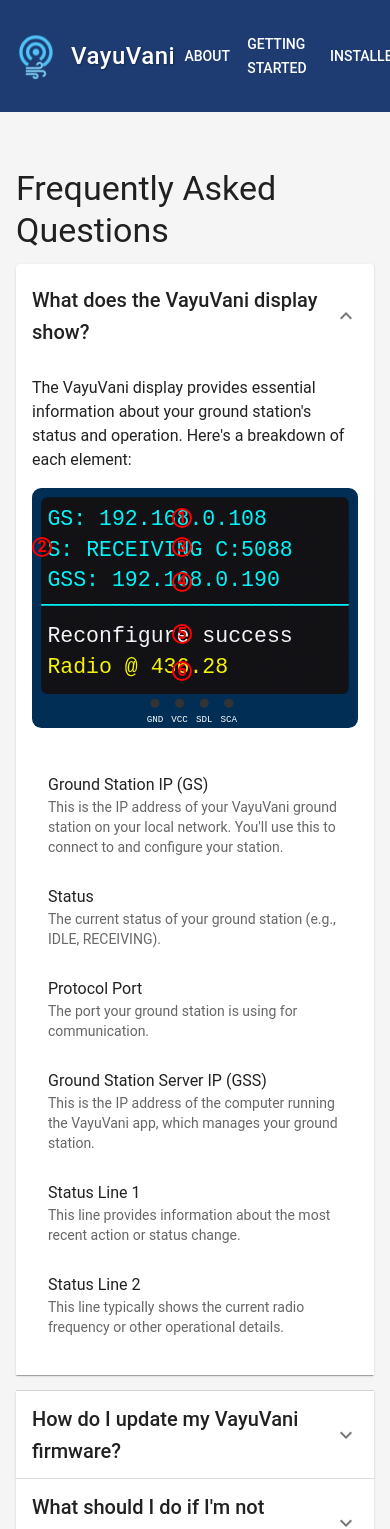
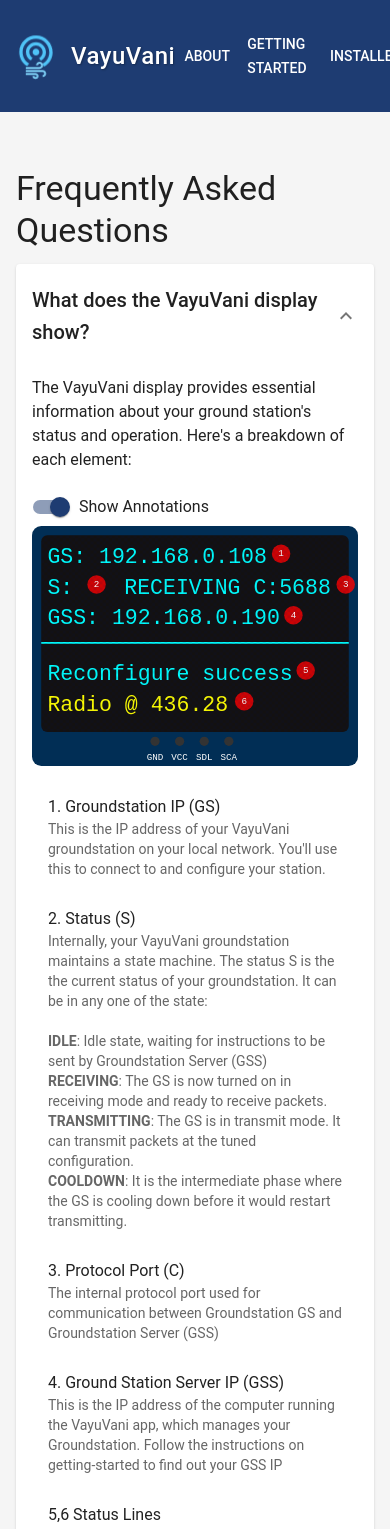
Before and after one commit to vayuvani/website, a React (Vite) app: page /faq in a window 390 px wide. Shown: the top 1529 px of the page. Built offline with nearby package versions, Linux system fonts and the light colour scheme.

Commit message:
chore: fixed dynamic status with responsive annotation

```diff
--- a/src/DynamicStatusDisplay.jsx
+++ b/src/DynamicStatusDisplay.jsx
@@ -9,46 +9,112 @@
   line2 = 'Radio @ 436.28',
   showInputs = false,
   onInputChange = () => {},
-  maxWidth = '100%'  // New prop to control the size
+  maxWidth = '100%',
+  showAnnotations = false
 }) => {
   const handleInputChange = (field) => (e) => {
     onInputChange(field, e.target.value);
   };
+  const Annotation = ({ number, text, color = "#00ffff" }) => (
+      <g className="annotation-group">
+        <text x="0" y="0" fill={color}>
+          {text}
+        </text>
+        {showAnnotations && (
+            <g transform={`translate(${text ? text.length * 4 + 8 : 0}, -3)`}>
+              <circle r="3" fill="rgba(255, 0, 0, 0.8)" />
+              <text
+                  x="0"
+                  y="0"
+                  textAnchor="middle"
+                  dominantBaseline="middle"
+                  fill="white"
+                  fontSize="3"
+                  fontStyle="bold"
+                  fontFamily="monospace"
+              >
+                {number}
+              </text>
+            </g>
+        )}
+      </g>
+  );
 
   return (
       <div className={`flex flex-col items-center p-4 bg-gray-100 rounded-lg shadow-md`} style={{ maxWidth }}>
-        <svg xmlns="http://www.w3.org/2000/svg" viewBox="0 0 106 78" className="w-full mb-4">
-          <rect x="0" y="0" width="106" height="78" rx="3" ry="3" fill="#012E55" />
-          <rect x="3" y="3" width="100" height="64" rx="2" ry="2" fill="#131111" />
-          <g fontFamily="monospace" fontSize="7" fill="#00ffff">
-            <text x="5" y="12">GS: {gsIp}</text>
-            <text x="5" y="22">S: {status} C:{port}</text>
-            <text x="5" y="32">GSS: {gssIp}</text>
+        <svg xmlns="http://www.w3.org/2000/svg" viewBox="0 0 106 78"
+             className="w-full mb-4">
+          {/* Background and container */}
+          <rect x="0" y="0" width="106" height="78" rx="3" ry="3"
+                fill="#012E55"/>
+          <rect x="3" y="3" width="100" height="64" rx="2" ry="2"
+                fill="#131111"/>
+
+          {/* Display content */}
+          <g fontFamily="monospace" fontSize="7">
+            <g transform="translate(5, 12)">
+              <Annotation number="1" text={`GS: ${gsIp}`}/>
+            </g>
+            <g transform="translate(5, 22)">
+              <Annotation number="2" text="S:"/>
+              <g transform="translate(25, 0)">
+                <Annotation number="3" text={`${status} C:${port}`}/>
+              </g>
+            </g>
+            <g transform="translate(5, 32)">
+              <Annotation number="4" text={`GSS: ${gssIp}`}/>
+            </g>
           </g>
-          <line x1="3" y1="38" x2="103" y2="38" stroke="#00ffff" strokeWidth="0.5" />
+
+          {/* Divider line */}
+          <line x1="3" y1="38" x2="103" y2="38" stroke="#00ffff"
+                strokeWidth="0.5"/>
+
+          {/* Status lines */}
           <g fontFamily="monospace" fontSize="7">
-            <text x="5" y="50" fill="#ffffff">{line1}</text>
-            <text x="5" y="60" fill="#ffff00">{line2}</text>
+            <g transform="translate(5, 50)">
+              <Annotation number="5" text={line1}/>
+            </g>
+            <g transform="translate(5, 60)">
+              <Annotation number="6" text={line2} color="#ffff00"/>
+            </g>
           </g>
-          <rect x="3" y="3" width="100" height="64" rx="2" ry="2" fill="url(#oledEffect)" opacity="0.1" />
+
+          {/* OLED effect overlay */}
+          <rect x="3" y="3" width="100" height="64" rx="2" ry="2"
+                fill="url(#oledEffect)" opacity="0.1"/>
+
+          {/* Pin connections */}
           <g transform="translate(38, 68)">
-            <circle cx="2" cy="2" r="1.5" fill="#333333" />
-            <circle cx="10" cy="2" r="1.5" fill="#333333" />
-            <circle cx="18" cy="2" r="1.5" fill="#333333" />
-            <circle cx="26" cy="2" r="1.5" fill="#333333" />
-            <text x="2" y="8" fontFamily="monospace" fontSize="3" fill="white" textAnchor="middle">GND</text>
-            <text x="10" y="8" fontFamily="monospace" fontSize="3" fill="white" textAnchor="middle">VCC</text>
-            <text x="18" y="8" fontFamily="monospace" fontSize="3" fill="white" textAnchor="middle">SDL</text>
-            <text x="26" y="8" fontFamily="monospace" fontSize="3" fill="white" textAnchor="middle">SCA</text>
+            <circle cx="2" cy="2" r="1.5" fill="#333333"/>
+            <circle cx="10" cy="2" r="1.5" fill="#333333"/>
+            <circle cx="18" cy="2" r="1.5" fill="#333333"/>
+            <circle cx="26" cy="2" r="1.5" fill="#333333"/>
+            <text x="2" y="8" fontFamily="monospace" fontSize="3" fill="white"
+                  textAnchor="middle">GND
+            </text>
+            <text x="10" y="8" fontFamily="monospace" fontSize="3" fill="white"
+                  textAnchor="middle">VCC
+            </text>
+            <text x="18" y="8" fontFamily="monospace" fontSize="3" fill="white"
+                  textAnchor="middle">SDL
+            </text>
+            <text x="26" y="8" fontFamily="monospace" fontSize="3" fill="white"
+                  textAnchor="middle">SCA
+            </text>
           </g>
+
+          {/* Patterns and effects */}
           <defs>
-            <pattern id="oledEffect" x="0" y="0" width="2" height="2" patternUnits="userSpaceOnUse">
-              <rect width="1" height="1" fill="#001155" />
-              <rect x="1" y="1" width="1" height="1" fill="#001155" />
+            <pattern id="oledEffect" x="0" y="0" width="2" height="2"
+                     patternUnits="userSpaceOnUse">
+              <rect width="1" height="1" fill="#001155"/>
+              <rect x="1" y="1" width="1" height="1" fill="#001155"/>
             </pattern>
           </defs>
         </svg>
 
+        {/* Input fields */}
         {showInputs && (
             <div className="grid grid-cols-2 gap-4 w-full">
               <input
--- a/src/FAQ.jsx
+++ b/src/FAQ.jsx
@@ -1,97 +1,139 @@
-import React from 'react';
-import { Typography, Accordion, AccordionSummary, AccordionDetails, Box, List, ListItem, ListItemText } from '@mui/material';
+import React, {useState} from 'react';
+import {
+  Accordion,
+  AccordionDetails,
+  AccordionSummary,
+  Box,
+  FormControlLabel,
+  List,
+  ListItem,
+  ListItemText,
+  Switch,
+  Typography
+} from '@mui/material';
 import ExpandMoreIcon from '@mui/icons-material/ExpandMore';
 import DynamicStatusDisplay from './DynamicStatusDisplay';
-const CircleAnnotation = ({ top, left, size, label }) => (
-    <div style={{
+import {styled} from '@mui/system';
+
+const ResponsiveBox = styled(Box)(({theme}) => ({
+  position: 'relative',
+  margin: 'auto',
+  maxWidth: '400px',
+  [theme.breakpoints.down('sm')]: {
+    maxWidth: '100%',
+  },
+}));
+
+const CircleAnnotation = styled('div')(({theme, top, left, size}) => ({
   position: 'absolute',
   top: `${top}%`,
   left: `${left}%`,
   width: `${size}px`,
   height: `${size}px`,
   borderRadius: '50%',
-      border: '2px solid red',
+  border: '2px solid rgba(255, 0, 0, 0.7)',
   display: 'flex',
   justifyContent: 'center',
   alignItems: 'center',
-      color: 'red',
+  color: 'rgba(255, 0, 0, 0.8)',
   fontWeight: 'bold',
   zIndex: 10,
-    }}>
-      {label}
-    </div>
-);
+  [theme.breakpoints.down('sm')]: {
+    top: `${top * 0.8}%`,
+    left: `${left * 0.8}%`,
+    width: `${size * 0.8}px`,
+    height: `${size * 0.8}px`,
+    fontSize: '0.8rem',
+  },
+}));
 
 const FAQ = () => {
+  const [showAnnotations, setShowAnnotations] = useState(true);
+
   return (
-      <Box sx={{ maxWidth: 800, margin: 'auto', pt: 4 }}>
+      <Box sx={{maxWidth: 800, margin: 'auto', pt: 4}}>
         <Typography variant="h4" component="h1" gutterBottom>
           Frequently Asked Questions
         </Typography>
 
         <Accordion defaultExpanded>
-          <AccordionSummary expandIcon={<ExpandMoreIcon />}>
-            <Typography variant="h6">What does the VayuVani display show?</Typography>
+          <AccordionSummary expandIcon={<ExpandMoreIcon/>}>
+            <Typography variant="h6">What does the VayuVani display
+              show?</Typography>
           </AccordionSummary>
           <AccordionDetails>
             <Typography paragraph>
-              The VayuVani display provides essential information about your ground station's status and operation. Here's a breakdown of each element:
+              The VayuVani display provides essential information about your
+              ground station's status and operation. Here's a breakdown of each
+              element:
             </Typography>
-            <Box sx={{ position: 'relative', margin: 'auto' }}>
+            <ResponsiveBox>
+              <FormControlLabel
+                  control={
+                    <Switch
+                        checked={showAnnotations}
+                        onChange={(e) => setShowAnnotations(e.target.checked)}
+                    />
+                  }
+                  label="Show Annotations"
+              />
               <DynamicStatusDisplay
                   gsIp="192.168.0.108"
                   status="RECEIVING"
-                  port="5088"
+                  port="5688"
                   gssIp="192.168.0.190"
                   line1="Reconfigure success"
                   line2="Radio @ 436.28"
-                  maxWidth="400px"
+                  maxWidth="100%"
+                  showAnnotations={showAnnotations}
               />
-              <CircleAnnotation top={8} left={43} size={20} label="1" />
-              <CircleAnnotation top={20} left={0} size={20} label="2" />
-              <CircleAnnotation top={20} left={43} size={20} label="3" />
-              <CircleAnnotation top={34} left={43} size={20} label="4" />
-              <CircleAnnotation top={55} left={43} size={20} label="5" />
-              <CircleAnnotation top={70} left={43} size={20} label="6" />
-            </Box>
+            </ResponsiveBox>
             <List>
               <ListItem>
-
-              </ListItem>
-              <ListItem>
                 <ListItemText
-                    primary="Ground Station IP (GS)"
-                    secondary="This is the IP address of your VayuVani ground station on your local network. You'll use this to connect to and configure your station."
+                    primary="1. Groundstation IP (GS)"
+                    secondary="This is the IP address of your VayuVani groundstation on your local network. You'll use this to connect to and configure your station."
                 />
               </ListItem>
               <ListItem>
                 <ListItemText
-                    primary="Status"
-                    secondary="The current status of your ground station (e.g., IDLE, RECEIVING)."
+                    primary="2. Status (S)"
+                    secondary={
+                      <>
+                        Internally, your VayuVani groundstation maintains a
+                        state machine. The status S is the
+                        the current status of your groundstation. It can be in any one of the state:
+                        <br/>
+                        <br/>
+                        <b>IDLE</b>: Idle state, waiting for instructions to be sent by
+                        Groundstation Server (GSS)
+                        <br/>
+                        <b>RECEIVING</b>: The GS is now turned on in receiving mode and ready to receive packets.
+                        <br/>
+                        <b>TRANSMITTING</b>: The GS is in transmit mode. It can transmit packets at the tuned configuration.
+                        <br/>
+                          <b>COOLDOWN</b>: It is the intermediate phase where the GS is cooling down before it would restart transmitting.
+
+                      </>
+                    }
                 />
               </ListItem>
               <ListItem>
                 <ListItemText
-                    primary="Protocol Port"
-                    secondary="The port your ground station is using for communication."
+                    primary="3. Protocol Port (C)"
+                    secondary="The internal protocol port used for communication between Groundstation GS and Groundstation Server (GSS)"
                 />
               </ListItem>
               <ListItem>
                 <ListItemText
-                    primary="Ground Station Server IP (GSS)"
-                    secondary="This is the IP address of the computer running the VayuVani app, which manages your ground station."
+                    primary="4. Ground Station Server IP (GSS)"
+                    secondary="This is the IP address of the computer running the VayuVani app, which manages your Groundstation. Follow the instructions on getting-started to find out your GSS IP"
                 />
               </ListItem>
               <ListItem>
                 <ListItemText
-                    primary="Status Line 1"
-                    secondary="This line provides information about the most recent action or status change."
-                />
-              </ListItem>
-              <ListItem>
-                <ListItemText
-                    primary="Status Line 2"
-                    secondary="This line typically shows the current radio frequency or other operational details."
+                    primary="5,6 Status Lines"
+                    secondary="The status lines provide the contextual status. 5. is the primary, with 6. being the secondary status line."
                 />
               </ListItem>
             </List>
@@ -99,58 +141,74 @@
         </Accordion>
 
         <Accordion>
-          <AccordionSummary expandIcon={<ExpandMoreIcon />}>
-            <Typography variant="h6">How do I update my VayuVani firmware?</Typography>
+          <AccordionSummary expandIcon={<ExpandMoreIcon/>}>
+            <Typography variant="h6">How do I update my VayuVani
+              firmware?</Typography>
           </AccordionSummary>
           <AccordionDetails>
-            <Typography>To update your VayuVani firmware, follow these steps:</Typography>
+            <Typography>To update your VayuVani firmware, follow these
+              steps:</Typography>
             <List>
               <ListItem>
-                <ListItemText primary="1. Visit the VayuVani Installer website: https://installer.vayuvani.com" />
+                <ListItemText
+                    primary="1. Visit the VayuVani Installer website: https://installer.vayuvani.com"/>
               </ListItem>
               <ListItem>
-                <ListItemText primary="2. Connect your ground station hardware to your computer" />
+                <ListItemText
+                    primary="2. Connect your ground station hardware to your computer"/>
               </ListItem>
               <ListItem>
-                <ListItemText primary="3. Follow the on-screen instructions to download and flash the latest firmware" />
+                <ListItemText
+                    primary="3. Follow the on-screen instructions to download and flash the latest firmware"/>
               </ListItem>
               <ListItem>
-                <ListItemText primary="4. After flashing, reconnect your ground station to your local network" />
+                <ListItemText
+                    primary="4. After flashing, reconnect your ground station to your local network"/>
               </ListItem>
               <ListItem>
-                <ListItemText primary="5. Update your VayuVani app to the latest version for full compatibility" />
+                <ListItemText
+                    primary="5. Update your VayuVani app to the latest version for full compatibility"/>
               </ListItem>
             </List>
           </AccordionDetails>
         </Accordion>
 
         <Accordion>
-          <AccordionSummary expandIcon={<ExpandMoreIcon />}>
-            <Typography variant="h6">What should I do if I'm not receiving any packets?</Typography>
+          <AccordionSummary expandIcon={<ExpandMoreIcon/>}>
+            <Typography variant="h6">What should I do if I'm not receiving any
+              packets?</Typography>
           </AccordionSummary>
           <AccordionDetails>
-            <Typography>If you're not receiving packets, try the following troubleshooting steps:</Typography>
+            <Typography>If you're not receiving packets, try the following
+              troubleshooting steps:</Typography>
             <List>
               <ListItem>
-                <ListItemText primary="1. Verify that your antenna is properly connected and oriented" />
+                <ListItemText
+                    primary="1. Verify that your antenna is properly connected and oriented"/>
               </ListItem>
               <ListItem>
-                <ListItemText primary="2. Check that you're tuned to the correct frequency for the satellite you're trying to receive" />
+                <ListItemText
+                    primary="2. Check that you're tuned to the correct frequency for the satellite you're trying to receive"/>
               </ListItem>
               <ListItem>
-                <ListItemText primary="3. Ensure there are no physical obstructions blocking your antenna's line of sight" />
+                <ListItemText
+                    primary="3. Ensure there are no physical obstructions blocking your antenna's line of sight"/>
               </ListItem>
               <ListItem>
-                <ListItemText primary="4. Confirm that the satellite you're tracking is actually passing overhead at the expected time" />
+                <ListItemText
+                    primary="4. Confirm that the satellite you're tracking is actually passing overhead at the expected time"/>
               </ListItem>
               <ListItem>
-                <ListItemText primary="5. Try adjusting the gain settings in the VayuVani app" />
+                <ListItemText
+                    primary="5. Try adjusting the gain settings in the VayuVani app"/>
               </ListItem>
               <ListItem>
-                <ListItemText primary="6. Restart both your ground station hardware and the VayuVani app" />
+                <ListItemText
+                    primary="6. Restart both your ground station hardware and the VayuVani app"/>
               </ListItem>
               <ListItem>
-                <ListItemText primary="7. If problems persist, check the VayuVani community forums or Discord for additional support" />
+                <ListItemText
+                    primary="7. If problems persist, check the VayuVani community forums or Discord for additional support"/>
               </ListItem>
             </List>
           </AccordionDetails>
```
Lines whose indentation alone changed are shown as unchanged.
